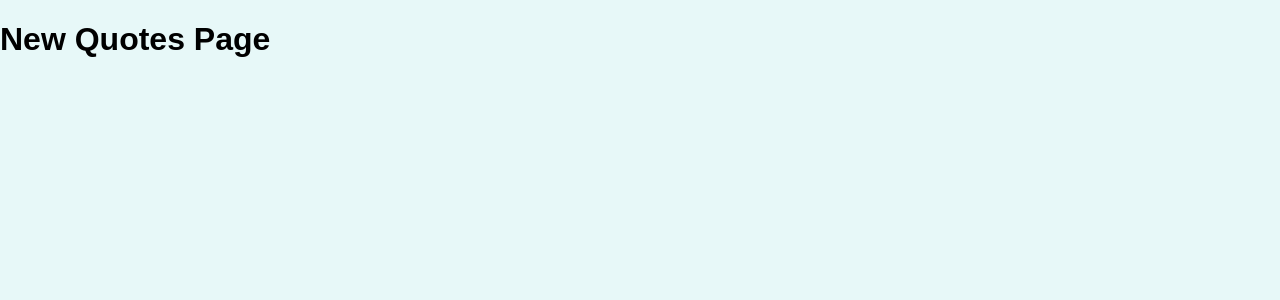
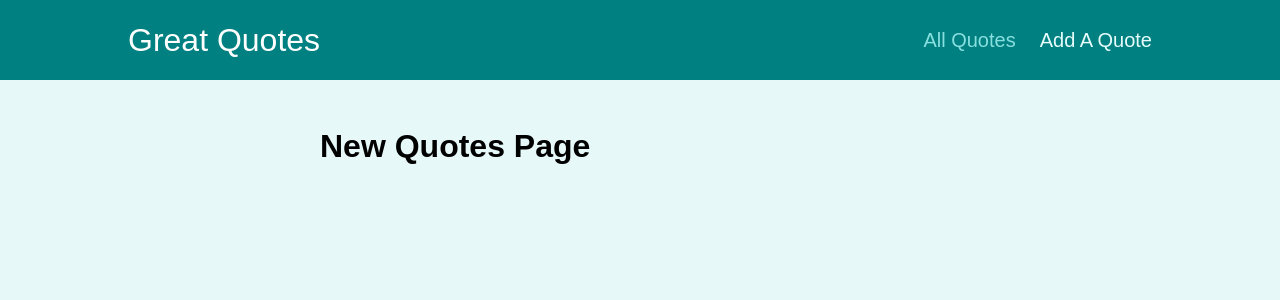
Before and after one commit to WanChangLai/React_route_practice, a React (Create React App) app: page /new-quote in a window 1280 px wide. Shown: the top 300 px of the page. Built offline with nearby package versions, Linux system fonts and the light colour scheme.

Commit message:
Add A Layout Wrapper Component

```diff
--- a/src/App.js
+++ b/src/App.js
@@ -2,11 +2,15 @@
 import AllQuotes from "./pages/AllQuotes";
 import QuoteDetail from "./pages/QuoteDetail";
 import NewQuote from "./pages/NewQuote";
+import Layout from "./components/layout/Layout";
 
 function App() {
   return (
-    <div>
+    <Layout>
       <Switch>
+        <Route path="/" exact>
+          <Redirect to="/quotes" />
+        </Route>
         <Route path="/quotes" exact>
           <AllQuotes />
         </Route>
@@ -16,11 +20,8 @@
         <Route path="/new-quote">
           <NewQuote />
         </Route>
-        <Route path="/">
-          <Redirect to="/quotes" />
-        </Route>
       </Switch>
-    </div>
+    </Layout>
   );
 }
 
--- /dev/null
+++ b/src/components/layout/Layout.js
@@ -0,0 +1,14 @@
+import { Fragment } from "react";
+import classes from "./Layout.module.css";
+import MainNavigation from "./MainNavigation";
+
+const Layout = (props) => {
+  return (
+    <Fragment>
+      <MainNavigation />
+      <main className={classes.main}>{props.children}</main>
+    </Fragment>
+  );
+};
+
+export default Layout;
--- /dev/null
+++ b/src/components/layout/MainNavigation.js
@@ -0,0 +1,26 @@
+import { NavLink } from "react-router-dom";
+import classes from "./MainNavigation.module.css";
+
+const MainNavigation = () => {
+  return (
+    <header className={classes.header}>
+      <div className={classes.logo}>Great Quotes</div>
+      <nav className={classes.nav}>
+        <ul>
+          <li>
+            <NavLink to="/quotes" activeClassName={classes.active}>
+              All Quotes
+            </NavLink>
+          </li>
+          <li>
+            <NavLink to="/new-quote" activeClassName={classes.active}>
+              Add A Quote
+            </NavLink>
+          </li>
+        </ul>
+      </nav>
+    </header>
+  );
+};
+
+export default MainNavigation;
```
